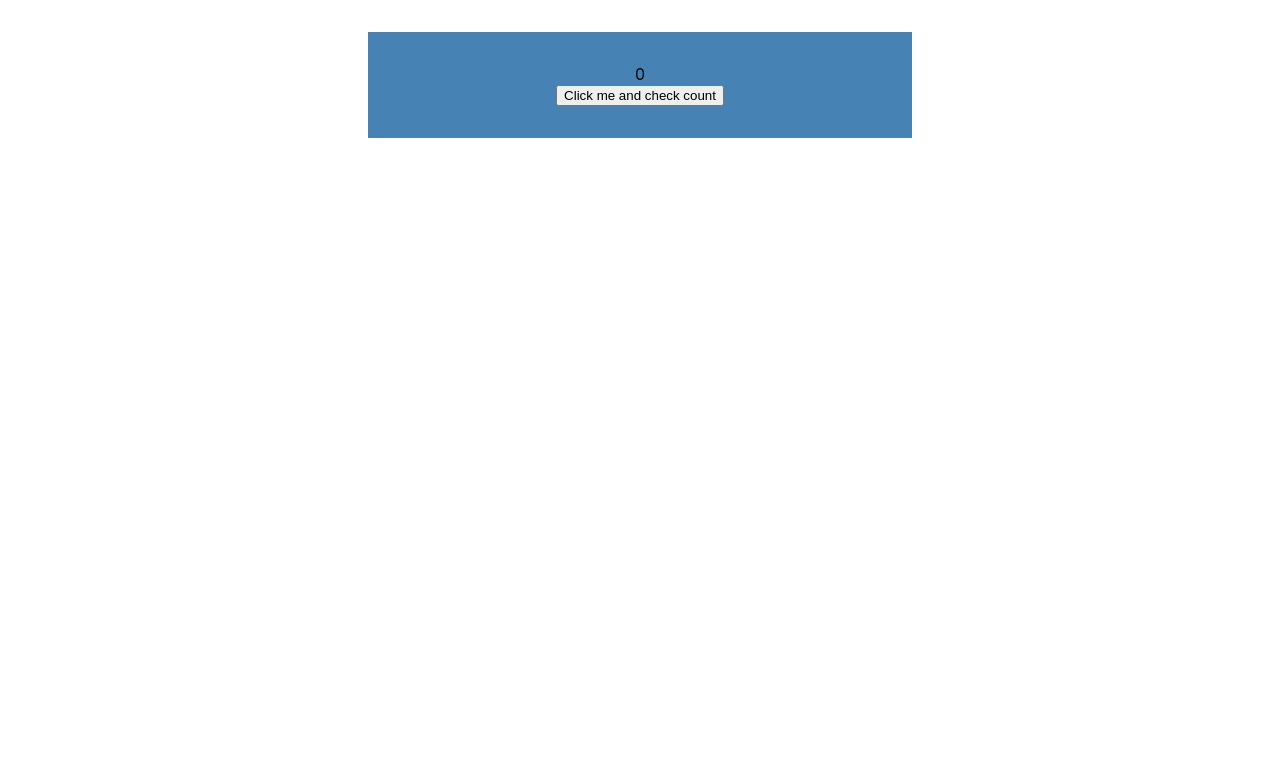
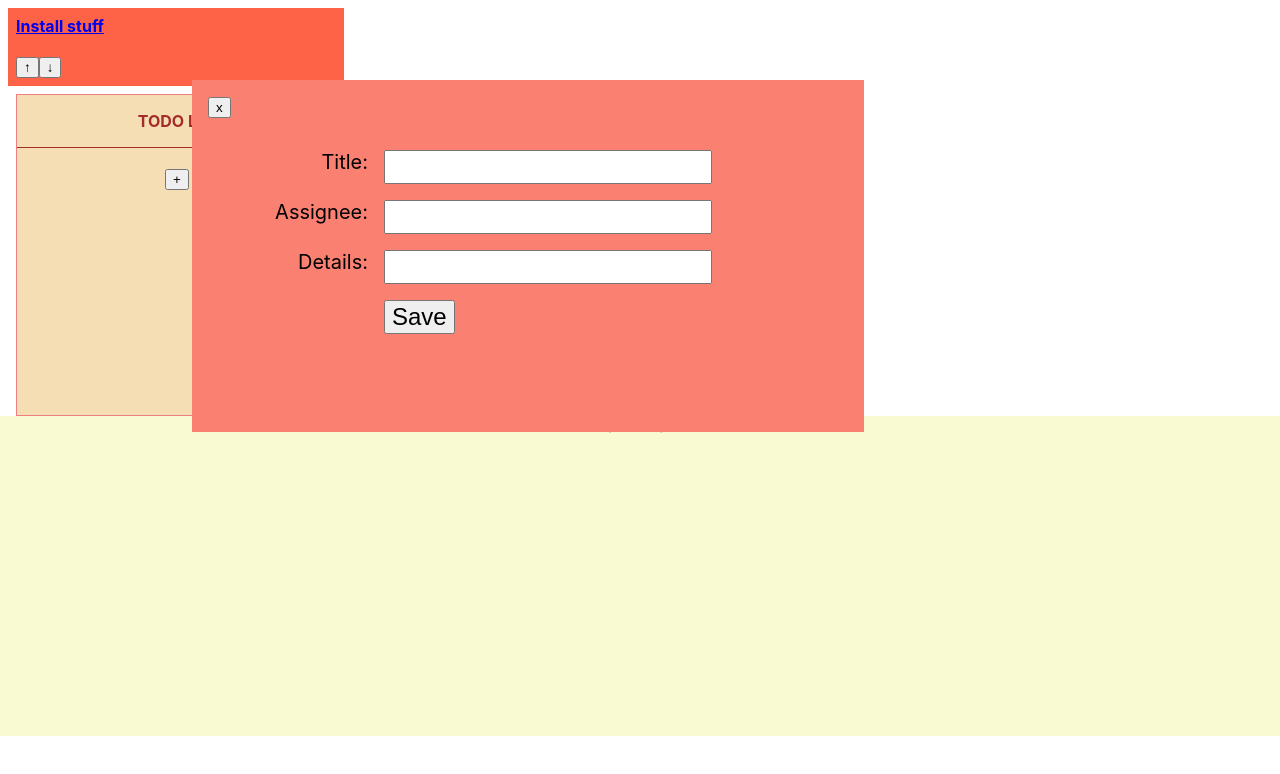
Before and after one commit to zerothabhishek/react-rails-workshop-frontend, a React (Create React App) app: page / in a window 1280 px wide. Shown: the top 774 px of the page. Built offline with nearby package versions, Linux system fonts and the light colour scheme.

Commit message:
step-5a: my-trello: the components

```diff
--- a/src/App.css
+++ b/src/App.css
@@ -66,6 +66,8 @@
   font-weight: bold;
 }
 
+/* ------------------------------------------------------------------- */
+
 .MyForm{
   clear: both;
   width: 30em;
@@ -109,6 +111,8 @@
   border-bottom: 1px solid tomato;
 }
 
+/* ------------------------------------------------------------------- */
+
 .MyEffect{
   clear: both;
   width: 30em;
@@ -128,3 +132,81 @@
   font-size: 3rem;
   font-family: monospace;
 }
+
+/* ------------------------------------------------------------------- */
+
+.TrelloBoard {
+  background-color: lightgoldenrodyellow;
+  clear: both;
+  min-height: 20rem;
+}
+
+.TrelloList {
+  width: 20rem;
+  border: 1px solid lightcoral;
+  background-color: wheat;
+  min-height: 20rem;
+  float: left;
+  margin-left: 1em;
+}
+
+.TrelloList .ListHeader {
+  color: brown;
+  border-bottom: 1px solid brown;
+  font-weight: bold;
+  padding: 1em 0;
+}
+
+.TrelloCard {
+  background-color: tomato;
+  color: white;
+  font-weight: bold;
+  margin: 0.5rem;
+  padding: 0.5rem;
+  text-align: left;
+  width: 20rem;
+}
+
+.TrelloCardFull{
+
+}
+
+.TrelloModal {
+  height: 20em;
+  width: 40em;
+  position: absolute;
+  top: 5em;
+  left: 12em;
+  background-color: salmon;
+  text-align: left;
+  padding: 1em;
+}
+
+.TrelloCardForm {
+  margin-top: 2rem;;
+  margin-left: 2rem;
+  padding-left: 2rem;
+}
+
+.TrelloCardForm .FormField {
+  clear: both;
+  margin: 1rem auto;;
+}
+
+.TrelloCardForm .FormField label{
+  float: left;
+  width: 6rem;
+  text-align: right;
+  padding-right: 1rem;
+  font-size: 1.25rem;
+}
+
+.TrelloCardForm .FormField input{
+  font-size: 1.5rem;
+  width: 20rem;
+}
+
+.TrelloCardForm .FormField button{
+  margin-left: 7rem;;
+  font-size: 1.5rem;
+}
--- a/src/App.js
+++ b/src/App.js
@@ -1,14 +1,22 @@
 import React from 'react';
 import './App.css';
-import MyEffect1 from './components/MyEffect1';
-import MyEffect2 from './components/MyEffect2';
-import MyEffect3 from './components/MyEffect3';
+import TrelloCard from './components/TrelloCard';
+import TrelloList from './components/TrelloList';
+import TrelloBoard from './components/TrelloBoard';
+import TrelloModal from './components/TrelloModal';
+import TrelloCardForm from './components/TrelloCardForm';
 
 
 function App() {
   return (
     <div className="App">
-      <MyEffect1 />
+      <TrelloCard id={123} title="Install stuff" />
+      <TrelloList id={56} title="TODO List" cards={[]} />
+      <TrelloBoard id={1} title="Task Board" lists={[]} />
+      { true &&
+          <TrelloModal onClose={() => {}}>
+            <TrelloCardForm card={{}} />
+          </TrelloModal> }
     </div>
   );
 }
--- /dev/null
+++ b/src/components/TrelloBoard.js
@@ -0,0 +1,21 @@
+import React from 'react';
+import TrelloList from './TrelloList';
+
+// Props:
+//  title: String
+//  lists: Array of lists
+
+function TrelloBoard(props) {
+  return (
+    <div className="TrelloBoard">
+      <div className="BoardHeader">
+        {props.title}
+      </div>
+      {props.lists.map((list, i) =>
+        <TrelloList title="In-progress" cards={list.cards} />
+      )}
+    </div>
+  );
+}
+
+export default TrelloBoard;
--- /dev/null
+++ b/src/components/TrelloCard.js
@@ -0,0 +1,53 @@
+import React, { useState } from 'react';
+import TrelloModal from './TrelloModal';
+import TrelloCardForm from './TrelloCardForm';
+
+// Props:
+//  id: number
+//  title: string
+
+function TrelloCard(props) {
+
+  const [showFull, setShowFull] = useState(false);
+
+  const openCard = function(event){
+    event.preventDefault();
+    setShowFull(true);
+  }
+
+  const closeCard = function(){
+    setShowFull(false);
+  }
+
+  const moveUp = function() {
+    // TODO
+  }
+
+  const moveDown = function() {
+    // TODO
+  }
+
+  const sampleCard = { title: props.title, details: 'some details', assignee: 'sample@example.org' };
+
+  return(
+    <>
+      <div className='TrelloCard'>
+        <a href={`/c/${props.id}`} onClick={openCard}>{props.title}</a>
+
+        <br/><br/>
+        <div className='moveButtons'>
+          <button className='smooth-button' onClick={moveUp}> ↑ </button>
+          <button className='smooth-button' onClick={moveDown}> ↓ </button>
+        </div>
+      </div>
+
+      { showFull &&
+        <TrelloModal onClose={closeCard}>
+          <TrelloCardForm card={sampleCard} />
+        </TrelloModal>
+      }
+    </>
+  )
+}
+
+export default TrelloCard;
--- /dev/null
+++ b/src/components/TrelloCardForm.js
@@ -0,0 +1,68 @@
+import React, { useState } from 'react';
+import { createCard, updateCard } from '../saveCard.js';
+
+
+function TrelloCardForm(props) {
+  let card = props.card || {} ;
+
+  const [title, setTitle] = useState(card.title);
+  const [details, setDetails] = useState(card.details);
+  const [assignee, setAssignee] = useState(card.assignee);
+
+  function changeTitle(event) {
+    setTitle(event.target.value)
+  }
+
+  function changeAssignee(event) {
+    setAssignee(event.target.value);
+  }
+
+  function changeDetails(event) {
+    setDetails(event.target.value);
+  }
+
+  function handleCreate() {
+    const data = { title, assignee, details };
+    data.listName = props.listName;
+    createCard(data);
+  }
+
+  function handleUpdate() {
+    const data = { title, assignee, details };
+    updateCard(card, data);
+  }
+
+  function handleSubmit(event) {
+    event.preventDefault();
+    if (card.id) {
+      handleUpdate();
+    } else {
+      handleCreate();
+    }
+  }
+
+  return(
+    <form onSubmit={handleSubmit} className='TrelloCardForm'>
+      <div className='FormField'>
+        <label>Title:</label>
+        <input type='text' value={title} onChange={changeTitle} />
+      </div>
+
+      <div className='FormField'>
+        <label> Assignee: </label>
+        <input type='text' value={assignee} onChange={changeAssignee} />
+      </div>
+
+      <div className='FormField'>
+        <label> Details: </label>
+        <input type='text' value={details} onChange={changeDetails} />
+      </div>
+
+      <div className='FormField'>
+        <button type='submit'> Save </button>
+      </div>
+    </form>
+  )
+}
+
+export default TrelloCardForm;
--- /dev/null
+++ b/src/components/TrelloList.js
@@ -0,0 +1,49 @@
+import React, { useState } from 'react';
+import TrelloModal from './TrelloModal';
+import TrelloCardForm from './TrelloCardForm';
+import TrelloCard from './TrelloCard';
+
+// Props:
+//  title: String
+//  cards: Array of cards
+
+function TrelloList(props) {
+
+  const [formOpen, setFormOpen] = useState(false);
+
+  function openAddCard(event) {
+    event.preventDefault();
+    setFormOpen(true);
+  }
+
+  function closeForm() {
+    setFormOpen(false);
+  }
+
+
+  return(
+    <div className='TrelloList'>
+      <div className='ListHeader'>
+        {props.title}
+      </div>
+      <br />
+
+      <div className='CardList' >
+        {props.cards.map((card) =>
+          <TrelloCard key={card.id} id={card.id} title={card.title} />
+        )}
+      </div>
+
+      <div className='New'>
+        <button className='smooth-button' onClick={openAddCard}> + </button>
+      </div>
+
+      { formOpen &&
+        <TrelloModal onClose={closeForm} >
+          <TrelloCardForm card={{}} />
+        </TrelloModal> }
+    </div>
+  )
+}
+
+export default TrelloList;
--- /dev/null
+++ b/src/components/TrelloModal.js
@@ -0,0 +1,35 @@
+import React, { useState } from 'react';
+
+// Props:
+//  onClose: Function
+//  children: nested JSX
+//
+// Usage:
+//   <TrelloModal onClose={closeFn}>
+//     The JSX Content
+//   </TrelloModal>
+//
+
+function TrelloModal(props) {
+
+  let [displayState, setDisplayState] = useState(true);
+
+  let theStyle = { display: 'none' };
+  if (displayState === true) {
+    theStyle = {};
+  }
+
+  function closeMe() {
+    if (props.onClose) props.onClose();
+    setDisplayState(false);
+  }
+
+  return(
+    <div className='TrelloModal' style={theStyle}>
+      <button onClick={closeMe}>x</button>
+      {props.children}
+    </div>
+  )
+}
+
+export default TrelloModal;
--- /dev/null
+++ b/src/saveCard.js
@@ -0,0 +1,36 @@
+function createURL() {
+  return '/api/v1/dashboards/1/lists/1/cards';
+}
+
+function updateURL(card) {
+  return `/api/v1/dashboards/1/lists/1/cards/${card.id}`
+}
+
+function createCard(data) {
+  fetch(createURL(), {
+    method: 'POST',
+    mode: 'cors',
+    headers: {
+      'Content-Type': 'application/json',
+    },
+    body: JSON.stringify(data)
+  })
+  .then(() => {console.log('Done')})
+  .catch(() => { console.log('Failed!!')});
+}
+
+function updateCard(card, data) {
+  fetch(updateURL(card), {
+    method: 'PUT',
+    mode: 'cors',
+    headers: {
+      'Content-Type': 'application/json',
+    },
+    body: JSON.stringify(data)
+  })
+  .then(() => {console.log('Done')})
+  .catch(() => { console.log('Failed!!')});
+}
+
+
+export { createCard, updateCard };
```
Also changed, not shown: src/components/TrelloCardFull.js (added, +14 -0 lines), public/my-trello.png (added).
